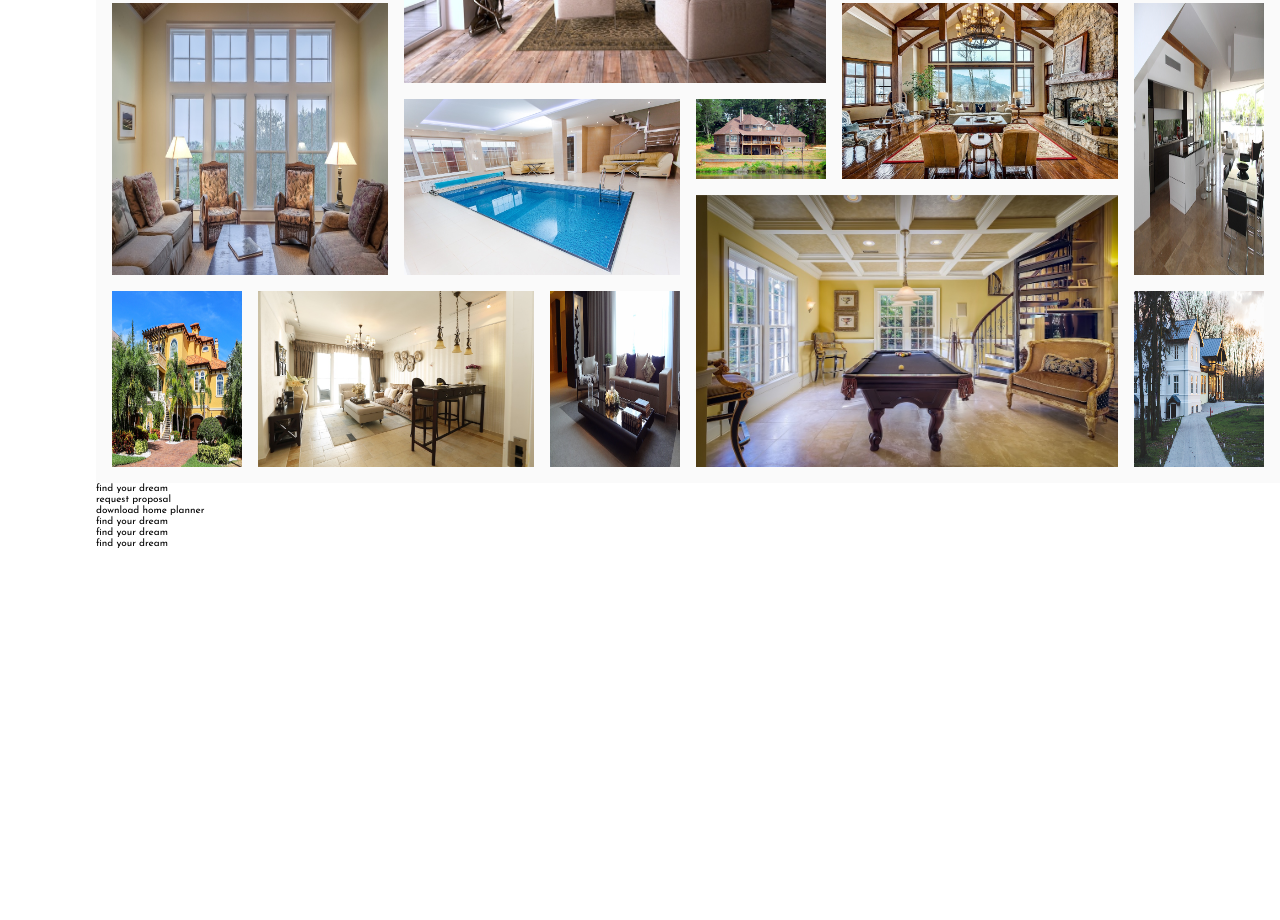
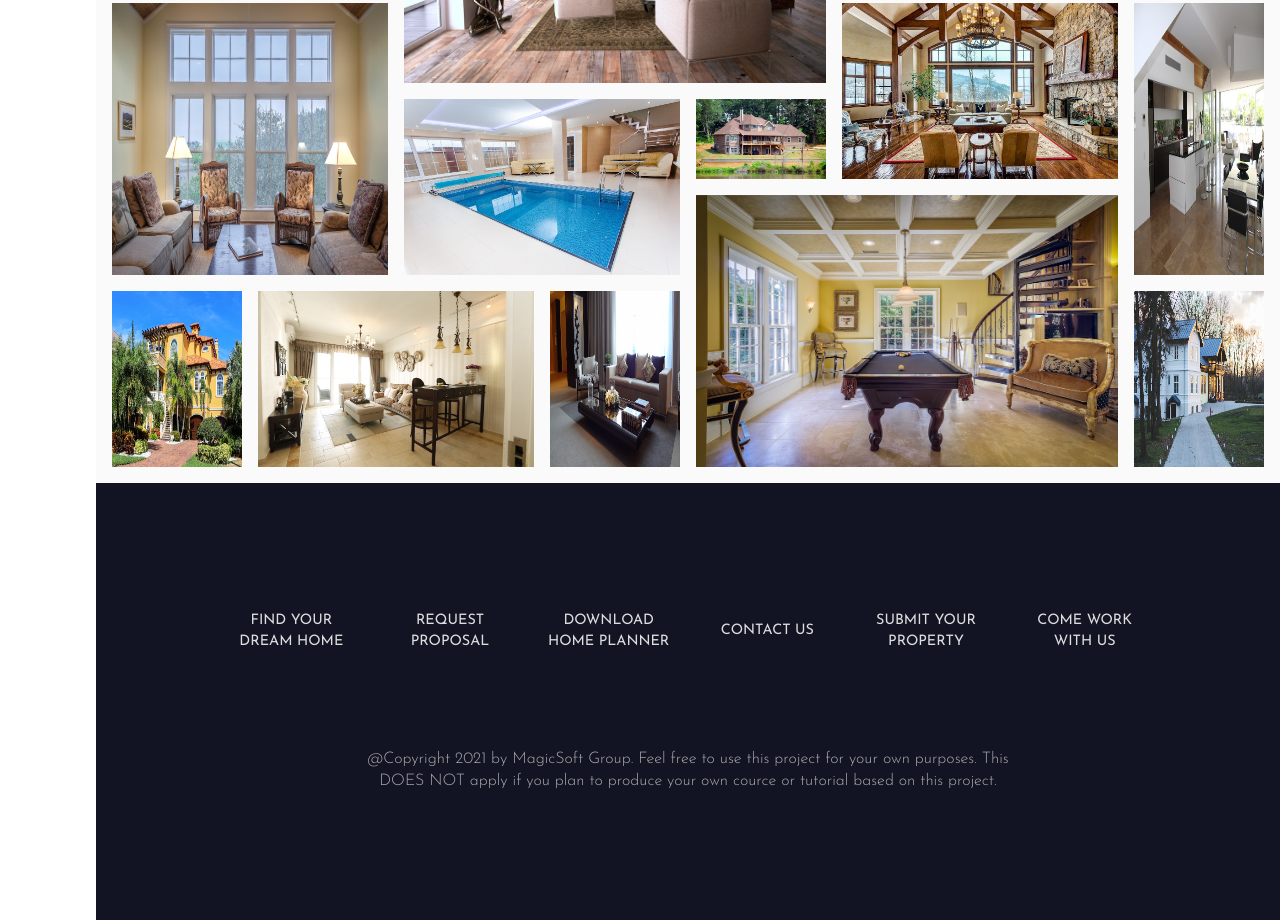
Before and after one commit to KalandarovJamshid01/MagicNext, a website: page index.html in a window 1280 px wide. Shown: the part 3538-4458 px from the top of the page. Before the commit the page ends 4087 px from the top, so only its background shows below. Drawn offline with Linux system fonts and the light colour scheme; a web font is replaced by a local one.

Commit message:
web is end

```diff
--- a/index.html
+++ b/index.html
@@ -193,13 +193,14 @@
       </div>
       <div class="footer">
         <div class="footer-top">
-          <p class="footer-top-text">find your dream</p>
-          <p class="footer-top-text">request proposal</p>
-          <p class="footer-top-text">download home planner</p>
-          <p class="footer-top-text">find your dream</p>
-          <p class="footer-top-text">find your dream</p>
-          <p class="footer-top-text">find your dream</p>
+          <a href="#" class="footer-top-link">find your dream home</a>
+          <a href="#" class="footer-top-link">request proposal</a>
+          <a href="#" class="footer-top-link">download home planner</a>
+          <a href="#" class="footer-top-link">contact us</a>
+          <a href="#" class="footer-top-link">submit your property</a>
+          <a href="#" class="footer-top-link">come work with us</a>
         </div>
+        <p class="footer-text">@Copyright 2021 by MagicSoft Group. Feel free to use this project for your own purposes. This DOES NOT apply if you plan to produce your own cource or tutorial based on this project. </p>
       </div>
     </main>
   </body>
--- a/sass/pages/_home.scss
+++ b/sass/pages/_home.scss
@@ -227,3 +227,33 @@ main {
     }
   }
 }
+.footer {
+  padding: 8rem;
+  background-color: $primary-color;
+  display: grid;
+  grid-template-columns: 1fr;
+  gap: 6rem;
+  &-top {
+    display: grid;
+    grid-template-columns: repeat(6, 1fr);
+    align-items: center;
+    gap: 1.5rem;
+    &-link {
+      text-decoration: none;
+      text-transform: uppercase;
+      font-size: 0.9rem;
+      line-height: 1.4;
+      font-weight: 400;
+      color: #ddd;
+      text-align: center;
+    }
+  }
+  &-text {
+    padding: 0 8rem;
+    font-size: 1rem;
+    font-weight: 300;
+    line-height: 1.4;
+    color: #aaa;
+    text-align: center;
+  }
+}
```
Also changed, not shown: css/style.css.
